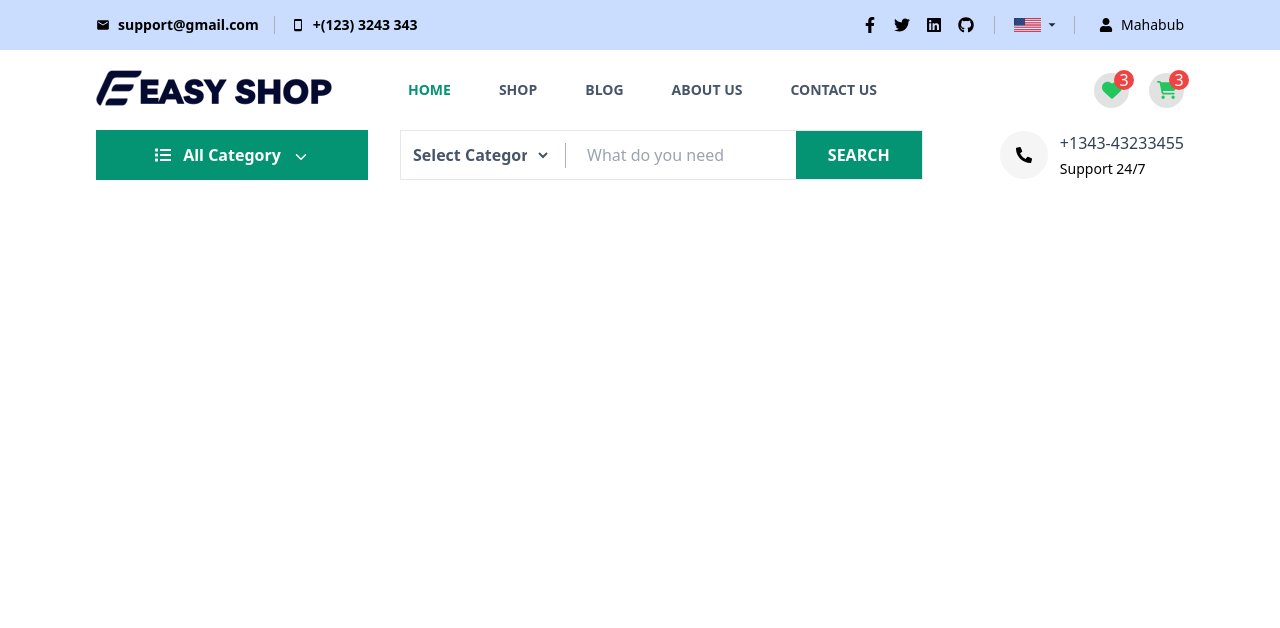
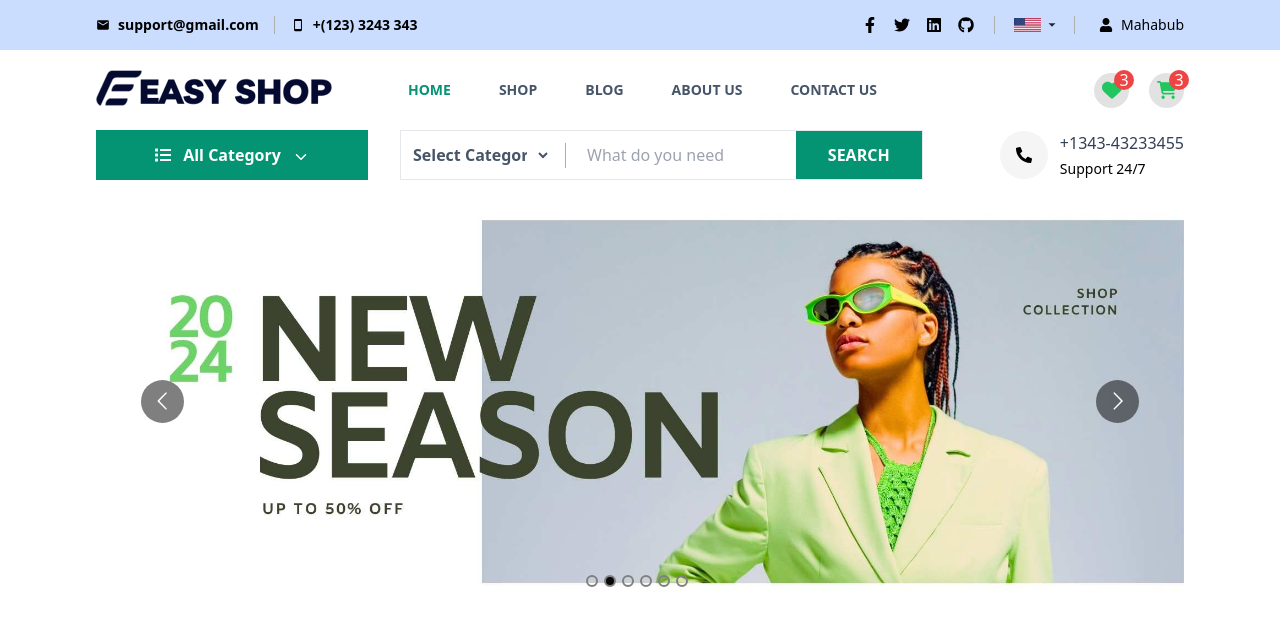
Before and after one commit to webdevmahabub/frontend-mern-multi-vendor-ecommerce, a React (Create React App) app: page / in a window 1280 px wide. Shown: the top 628 px of the page. Built offline with nearby package versions, Linux system fonts and the light colour scheme.

Commit message:
Banner Design Tailwind Css React Part 1

```diff
--- /dev/null
+++ b/src/components/Banner.jsx
@@ -0,0 +1,50 @@
+import React from 'react';
+import Carousel from 'react-multi-carousel';
+import { Link } from 'react-router-dom';
+import 'react-multi-carousel/lib/styles.css'
+const Banner = () => {
+    const responsive = {
+        superLargeDesktop: {
+            breakpoint: { max: 4000, min: 3000 },
+            items: 1
+        },
+        desktop: {
+            breakpoint: { max: 3000, min: 1024 },
+            items: 1
+        },
+        tablet: {
+            breakpoint: { max: 1024, min: 464 },
+            items: 1
+        },
+        mobile: {
+            breakpoint: { max: 464, min: 0 },
+            items: 1
+        },
+    }
+    return (
+        <div className='w-full md-lg:mt-6'>
+            <div className='w-[85%] lg:w-[90%] mx-auto'>
+                <div className='w-full flex flex-wrap md-lg:gap-8'>
+                    <div className='w-full'>
+                        <div className='my-8'>
+                <Carousel
+                    autoPlay={true}
+                    infinite={true}
+                    arrows={true}
+                    showDots={true}
+                    responsive={responsive}
+                >
+                {
+                    [1,2,3,4,5,6].map((img, i) => <Link key={i} to='#'>
+                        <img src={`http://localhost:3000/images/banner/${img}.jpg`} alt="" />
+                    </Link> )
+                }
+                </Carousel>
+                        </div>
+                    </div>
+                </div>
+            </div>
+        </div>
+    );
+};
+export default Banner;
--- a/src/pages/Home.jsx
+++ b/src/pages/Home.jsx
@@ -1,9 +1,11 @@
 import React from 'react';
 import Header from '../components/Header';
+import Banner from '../components/Banner';
 const Home = () => {
     return (
         <div className='w-full'>
             <Header/>
+            <Banner/>
         </div>
     );
 };
```
